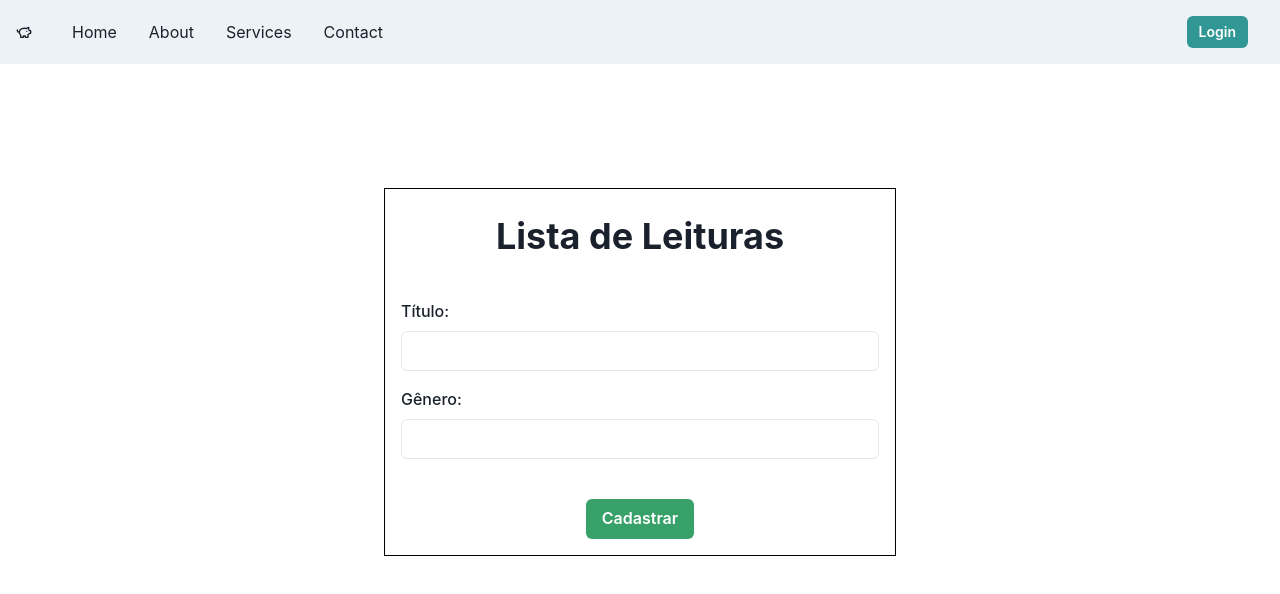
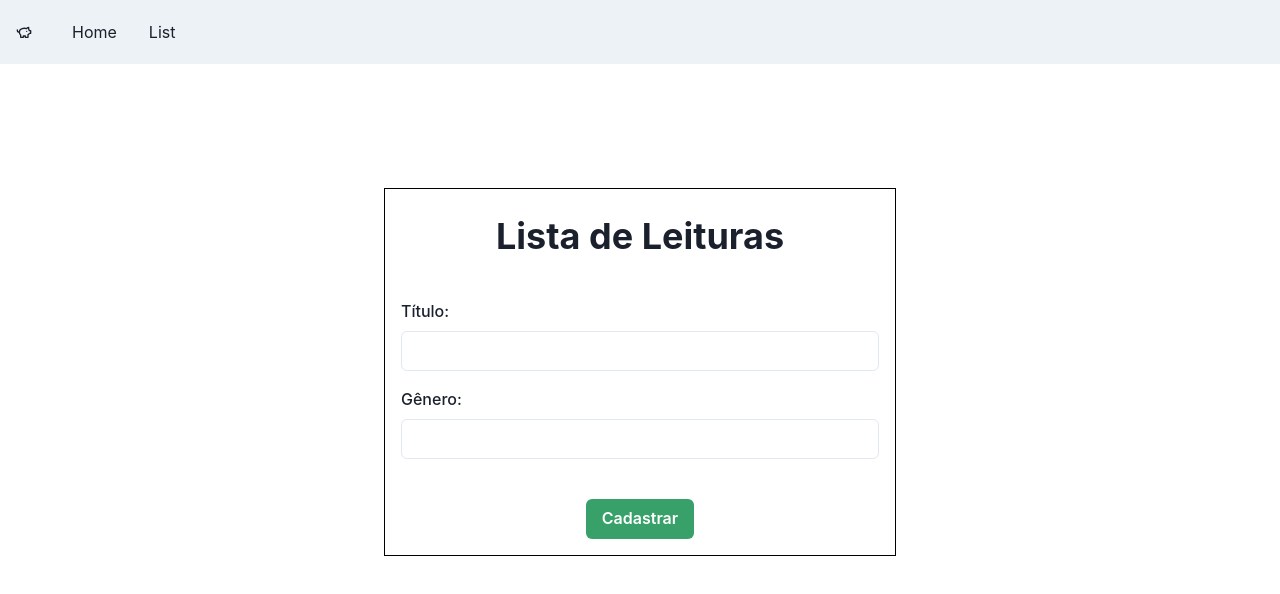
Before and after one commit to PedroVitor2001/ProjetoTC1, a React (Vite) app: page /#/ in a window 1280 px wide. Shown: the top 594 px of the page. Built offline with nearby package versions, Linux system fonts and the light colour scheme.

Commit message:
feat: improves nav links

```diff
--- a/src/components/Nav.jsx
+++ b/src/components/Nav.jsx
@@ -5,7 +5,7 @@ import React from "react";
 
 import { LuPiggyBank } from "react-icons/lu";
 
-const Links = ["Home", "About", "Services", "Contact"];
+const Links = ["Home", "List"];
 
 const NavLink = ({ children }) => (
   <Link
@@ -54,7 +54,7 @@ export default function SimpleNavbar() {
             ))}
           </HStack>
         </HStack>
-        <Flex alignItems={"center"}>
+        {/* <Flex alignItems={"center"}>
           {isLoggedIn ? (
             <Button onClick={handleLogout} variant={"solid"} colorScheme={"teal"} size={"sm"} mr={4}>
               Logout
@@ -64,7 +64,7 @@ export default function SimpleNavbar() {
               Login
             </Button>
           )}
-        </Flex>
+        </Flex> */}
       </Flex>
 
       {isOpen ? (
```
